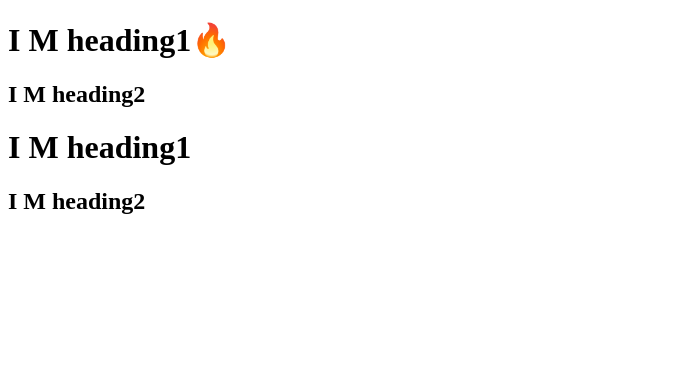
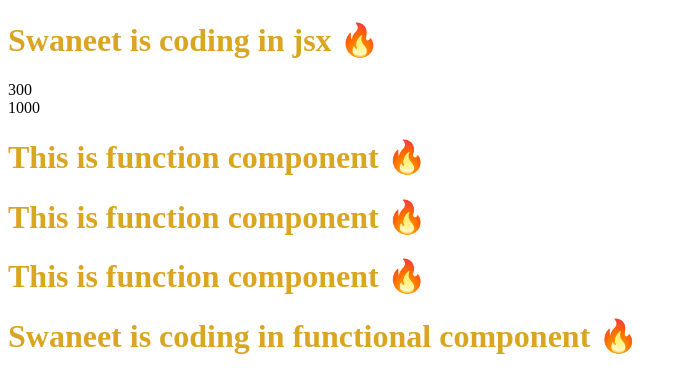
Before and after one commit to sswaneet/namste-react, a React (Vite) app: page / in a window 1280 px wide. Shown: the top 392 px of the page, without its empty margins (0-688 px from the left). Built offline with nearby package versions, Linux system fonts and the light colour scheme.

Commit message:
Episode-3

```diff
--- a/App.js
+++ b/App.js
@@ -1,17 +1,45 @@
 import React from "react";
 import ReactDOM from "react-dom/client";
 
-const parent = React.createElement("div", { id: "parent" }, [React.createElement("div", { id: "child" },
-    [React.createElement("h1", { id: "heading1" }, "I M heading1🔥"),
-    React.createElement("h2", { id: "heading2" }, "I M heading2")]
-),
-React.createElement("div", { id: "child2" },
-    [React.createElement("h1", { id: "heading1" }, "I M heading1"),
-    React.createElement("h2", { id: "heading2" }, "I M heading2")]
-)]
+const heading = React.createElement(
+  "h1",
+  { id: "heading" },
+  "Swaneet is Coding 🔥"
 );
 
+//jsx - not not part of react or HTML it is different syntax (both react element and JSX are same objects)
+//This is React Element
+const jsxHeading = (
+   <h1 className="head" tabIndex="5">
+    Swaneet is coding in jsx 🔥
+  </h1>
+);
 
- const root = ReactDOM.createRoot(document.getElementById("root"));
+//This is functional component(React Component)
+const Title = ()=>{
+  return <h1 className="head" tabIndex="5">
+    This is function component 🔥
+  </h1>
+};
 
- root.render(parent);
+const data = 1000;
+
+//This is component Composition ( one component inside another like below used Title), multiple ways
+// {} use when you need any javascript code inside JSX
+const FunctionalHeading = () => (
+  <div id="container">
+    {jsxHeading}
+    {100+200}
+    <div>{data}</div>
+    <Title/>
+    {Title()}
+    <Title></Title>
+    <h1 className="head" tabIndex="5">
+      Swaneet is coding in functional component 🔥
+    </h1>
+  </div>
+);
+
+const root = ReactDOM.createRoot(document.getElementById("root"));
+
+root.render(<FunctionalHeading/>);
--- a/index.css
+++ b/index.css
@@ -1,3 +1,7 @@
 #heading {
     color: goldenrod;
 }
+
+.head {
+    color: goldenrod;
+}
--- a/index.html
+++ b/index.html
@@ -7,7 +7,9 @@
     <title>Document</title>
 </head>
 <body>
-    <div id="root"></div>
+    <div id="root">
+        <h1>Not Randered</h1>
+    </div>
 
 
 
```
